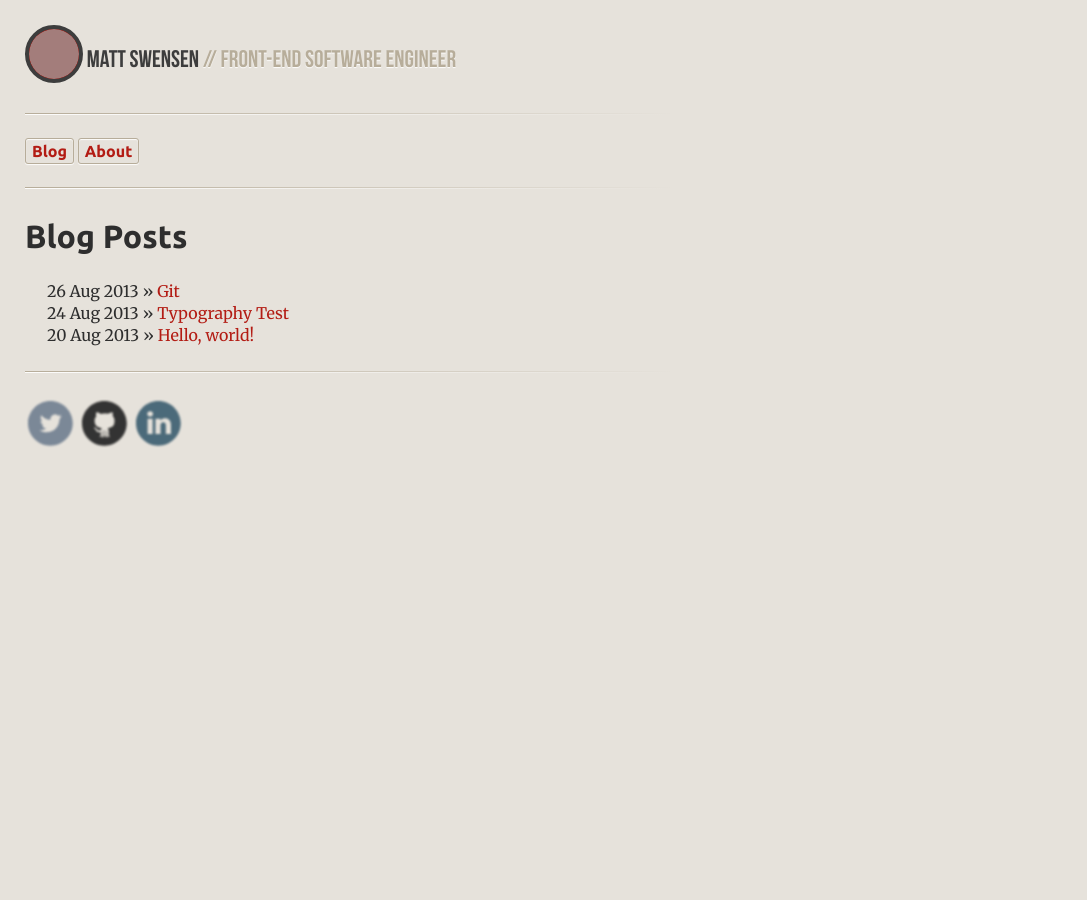
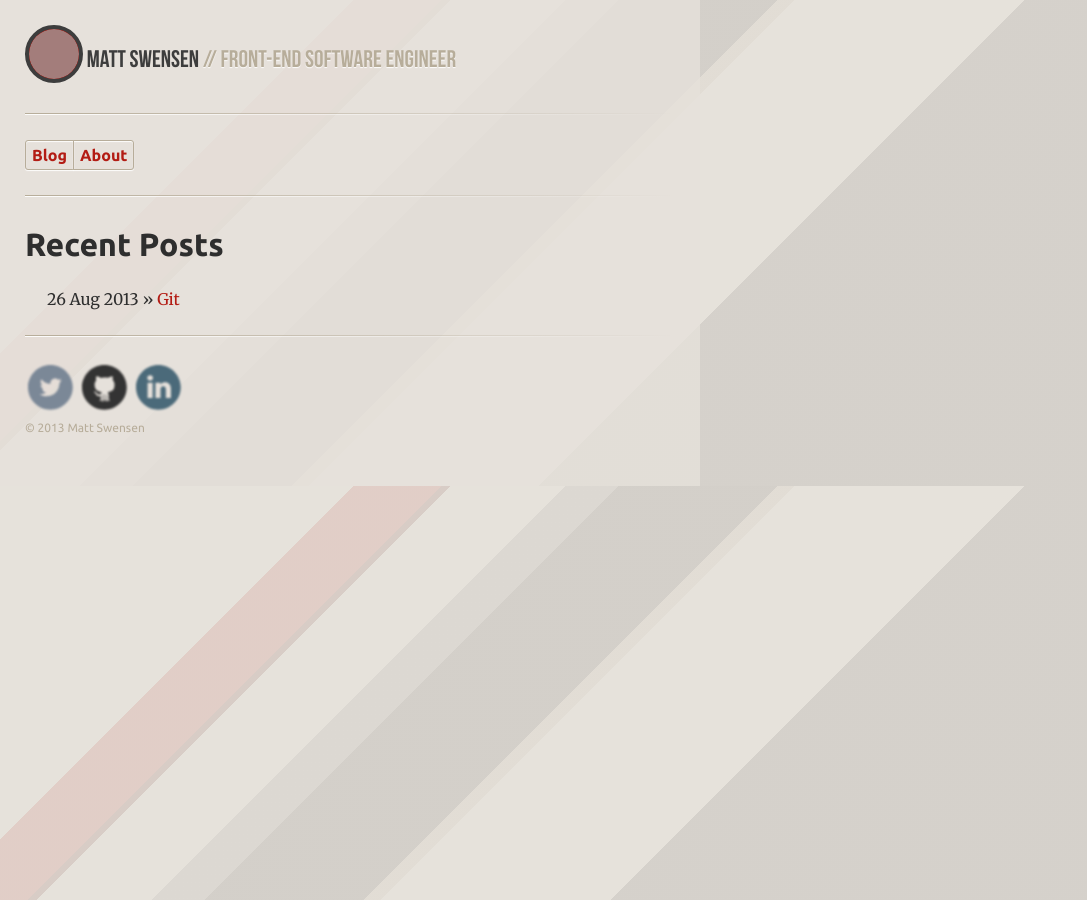
Before and after one commit to mjswensen/mjswensen.com, a Jekyll site: the page built from index.html, in a window 1280 px wide. Shown: the whole page, without its empty margins (0-1087 px from the left). Built offline with Jekyll 4.4.1, drawn with Linux system fonts in a browser that asks for light colours; Markdown is read by kramdown in place of the engine named in the settings; grey boxes are pictures that could not be loaded.

Commit message:
More work on nav, footer, and added background stripes.

```diff
--- a/_includes/footer.html
+++ b/_includes/footer.html
@@ -1,7 +1,6 @@
 <footer>
-  <div>
-    <a href="#"><img src="/css/twitter.svg" alt="Twitter"></a>
-    <a href="#"><img src="/css/github.svg" alt="Github"></a>
-    <a href="#"><img src="/css/linkedin.svg" alt="LinkedIn"></a>
-  </div>
+  <a href="#"><img src="/css/twitter.svg" alt="Twitter"></a>
+  <a href="#"><img src="/css/github.svg" alt="Github"></a>
+  <a href="#"><img src="/css/linkedin.svg" alt="LinkedIn"></a>
+  <p class="copyright">&copy; {{ site.time | date: "%Y" }} Matt Swensen</p>
 </footer>
--- a/_includes/navigation.html
+++ b/_includes/navigation.html
@@ -1,4 +1,4 @@
 <nav>
-  <a href="#">Blog</a>
-  <a href="#">About</a>
+  <a href="#"{% if page.nav == 'blog' %} class="current"{% endif %}>Blog</a>
+  <a href="#"{% if page.nav == 'about' %} class="current"{% endif %}>About</a>
 </nav>
--- a/_layouts/post.html
+++ b/_layouts/post.html
@@ -5,6 +5,7 @@ layout: default
 
 {{ content }}
 
+{% comment %}
 <hr class="top">
 <hr class="bottom">
 
@@ -13,3 +14,4 @@ layout: default
 <a href="#">{{ tag }}</a>
 {% endfor %}
 </p>
+{% endcomment %}
--- a/_styles/_variables.sass
+++ b/_styles/_variables.sass
@@ -1,6 +1,7 @@
 // Colors
 
 $main: hsl(3, 80%, 39%)
+$subtly-darker-main: hsl(3, 80%, 35%)
 
 $lighter-gray: hsl(38, 18%, 88%)
 $light-gray: hsl(39, 17%, 66%)
--- a/css/styles.css
+++ b/css/styles.css
@@ -45,7 +45,8 @@ table {
   width: 100%;
   max-width: 700px;
   padding: 25px;
-  box-sizing: border-box; }
+  box-sizing: border-box;
+  background-color: rgba(230, 226, 219, 0.8); }
 
 @font-face {
   font-family: "Bebas Neue Regular";
@@ -110,8 +111,9 @@ ol {
   vertical-align: middle;
   background-color: #b31c14; }
 
-body, html {
-  background-color: #e6e2db; }
+body {
+  background-color: #e6e2db;
+  background-image: linear-gradient(135deg, #e6e2db 0%, #e6e2db 20%, rgba(179, 28, 20, 0.1) 20%, rgba(179, 28, 20, 0.1) 25%, rgba(87, 14, 10, 0.1) 25%, rgba(87, 14, 10, 0.1) 25.5%, #e6e2db 25.5%, #e6e2db 32%, rgba(128, 128, 128, 0.1) 32%, rgba(128, 128, 128, 0.1) 35%, rgba(46, 46, 46, 0.1) 35%, rgba(46, 46, 46, 0.1) 44%, rgba(183, 173, 154, 0.1) 44%, rgba(183, 173, 154, 0.1) 45%, #e6e2db 45%, #e6e2db 58%, rgba(61, 61, 61, 0.1) 58%, rgba(61, 61, 61, 0.1) 100%); }
 
 hr {
   border: 0;
@@ -164,6 +166,11 @@ a:link, a:visited {
   a:link:active, a:visited:active {
     color: #ea4b43; }
 
+nav::after {
+  content: " ";
+  display: block;
+  clear: both;
+  height: 0; }
 nav a {
   font-family: "Ubuntu", sans-serif;
   font-weight: 700;
@@ -171,7 +178,8 @@ nav a {
   color: #b31c14;
   text-decoration: none;
   padding: 3px 6px;
-  border-radius: 3px;
+  float: left;
+  margin-right: -1px;
   box-shadow: 0 1px 1px rgba(255, 255, 255, 0.9), inset 0 1px 1px rgba(255, 255, 255, 0.9);
   border: 1px solid #b7ad9a;
   -webkit-transition: background-color 0.2s ease;
@@ -180,16 +188,27 @@ nav a {
     background-color: rgba(255, 255, 255, 0.5); }
   nav a:active, nav a.current {
     background-color: #b7ad9a;
+    color: #a11912;
     box-shadow: 0 1px 1px rgba(255, 255, 255, 0.9), inset 0 1px 1px rgba(0, 0, 0, 0.1); }
+  nav a:first-child {
+    border-radius: 3px 0 0 3px; }
+  nav a:last-child {
+    border-radius: 0 3px 3px 0; }
 
-footer div a {
+footer a {
   border-bottom: none; }
-  footer div a img {
+  footer a img {
     width: 50px;
     height: 50px;
     -webkit-filter: blur(1px) grayscale(75%); }
-  footer div a:hover img {
+  footer a:hover img {
     -webkit-filter: blur(0); }
+footer .copyright {
+  font-family: "Ubuntu", sans-serif;
+  font-weight: 400;
+  font-style: normal;
+  color: #b7ad9a;
+  font-size: 0.75em; }
 
 .showcase {
   background-color: #2e2e2e;
--- a/index.html
+++ b/index.html
@@ -4,7 +4,7 @@ title: mjswensen.com
 ---
 
 <div id="home">
-  <h1>Blog Posts</h1>
+  <h1>Recent Posts</h1>
   <ul class="posts">
     {% for post in site.posts %}
       <li><span>{{ post.date | date_to_string }}</span> &raquo; <a href="{{ post.url }}">{{ post.title }}</a></li>
```
Also changed, not shown: _styles/_footer.sass (+12 -9 lines), _styles/_layout.sass (+1 -8 lines), _styles/_main.sass (+9 -1 lines), _styles/_navigation.sass (+9 -1 lines), blog/_posts/2013-08-20-welcome-to-jekyll.markdown (deleted, +0 -24 lines), blog/_posts/2013-08-24-typography-test.md (deleted, +0 -17 lines), blog/_posts/2013-08-26-git.md (+2 -1 lines).
